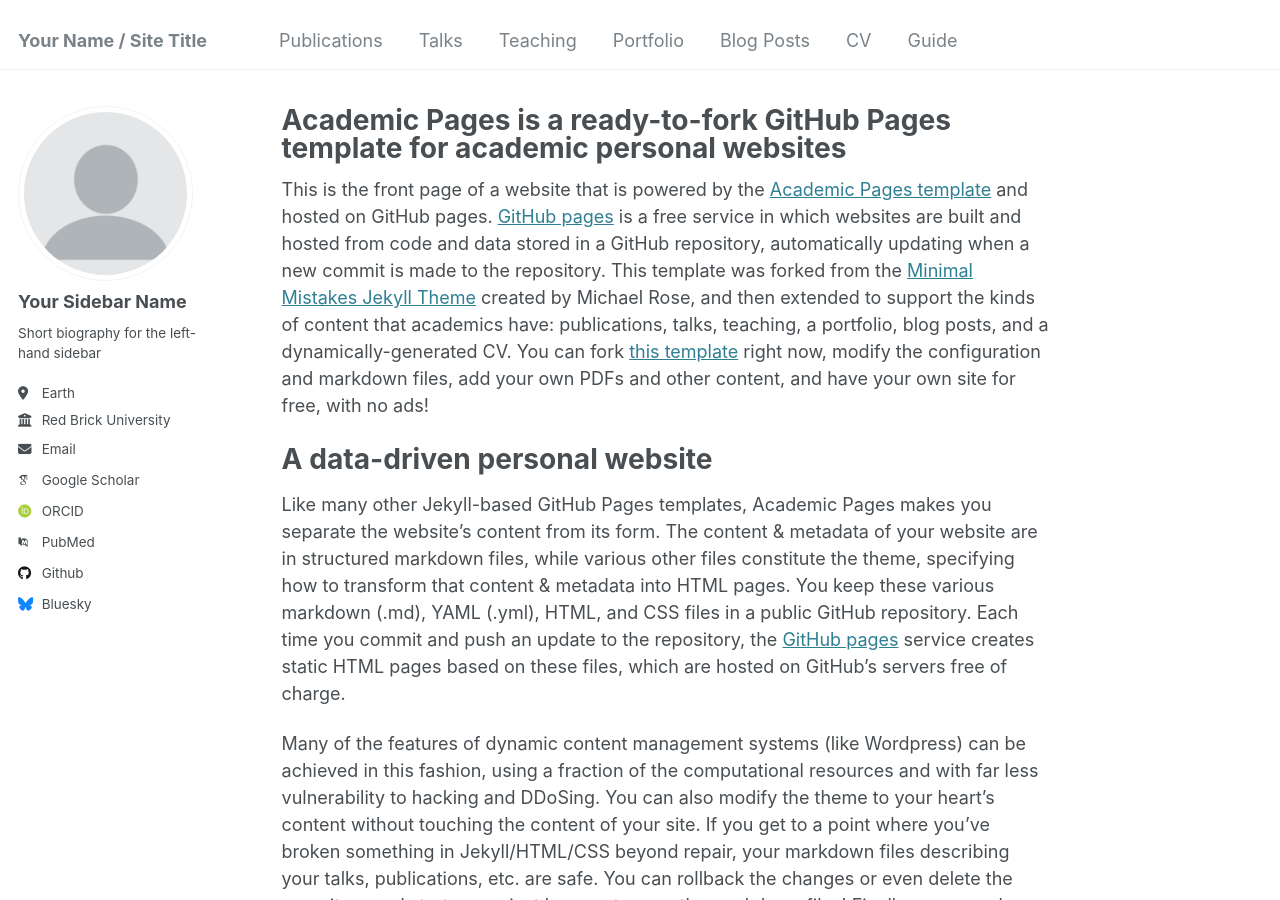
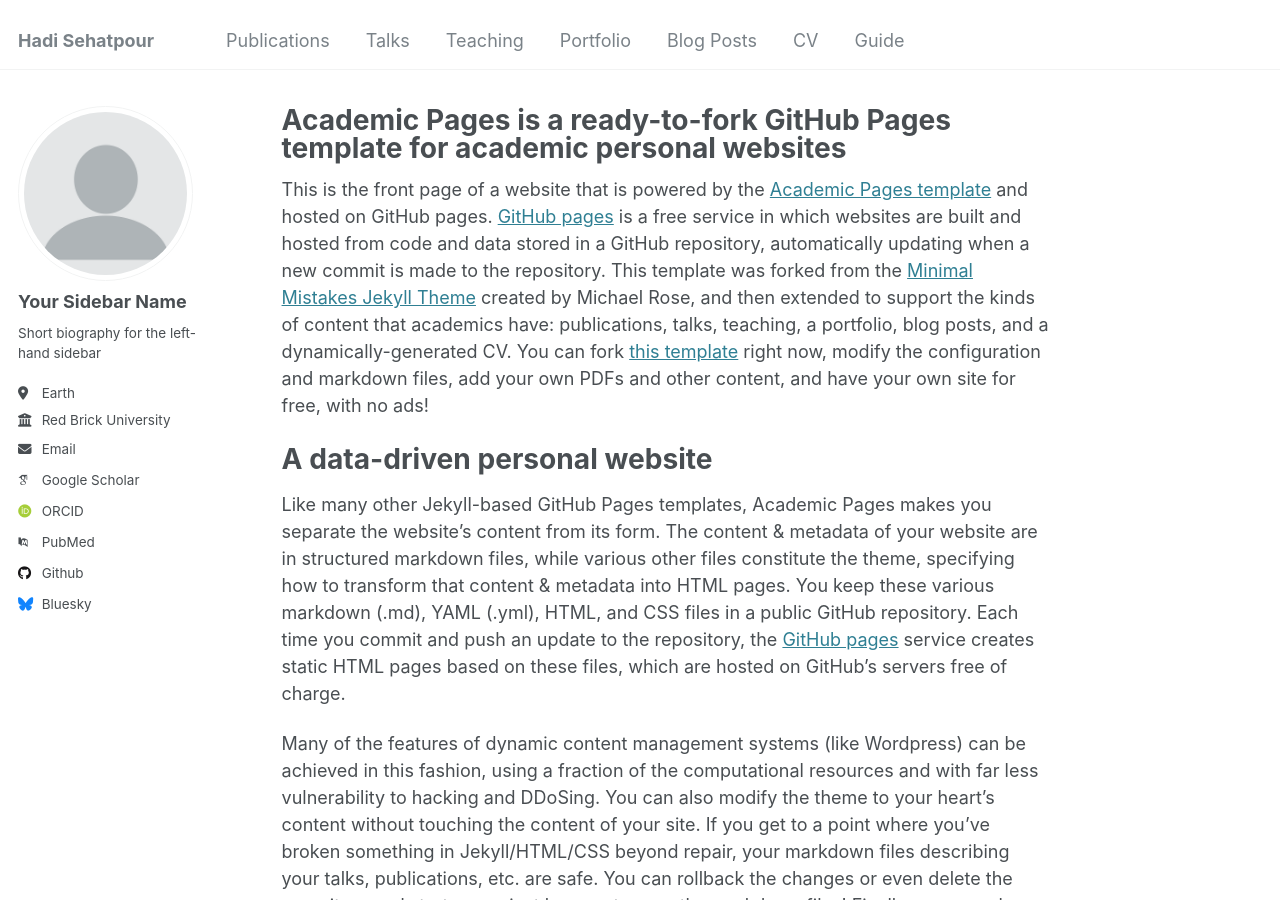
Before and after one commit to hadisehatpour/hadisehatpour.github.io, a Jekyll site: the page built from _pages/about.md, in a window 1280 px wide and 900 px high. Built offline with Jekyll 4.4.1, drawn with Linux system fonts in a browser that asks for light colours; some web fonts are replaced; part of the change alters nothing that is shown.

Commit message:
Updated _config.yml for site config

```diff
--- a/_config.yml
+++ b/_config.yml
@@ -8,7 +8,7 @@
 
 # Basic Site Settings
 locale                   : "en-US"
-title                    : "Your Name / Site Title"
+title                    : "Hadi Sehatpour"
 title_separator          : "-"
 name                     : &name "Your Name"
 description              : &description "personal description"
@@ -32,9 +32,9 @@ author:
 
   # Academic websites
   arxiv            : # URL - Update with the correct link to your profile
-  googlescholar    : "https://scholar.google.com/citations?user=PS_CX0AAAAAJ"
+  googlescholar    : "https://scholar.google.com/citations?user=NBd289UAAAAJ&hl=en"
   impactstory      : # URL
-  orcid            : "http://orcid.org/yourorcidurl"
+  orcid            : "https://orcid.org/0000-0001-5715-2513"
   semantic         : # URL
   pubmed           : "https://www.ncbi.nlm.nih.gov/pubmed/?term=john+snow"
   researchgate     : # URL
```
